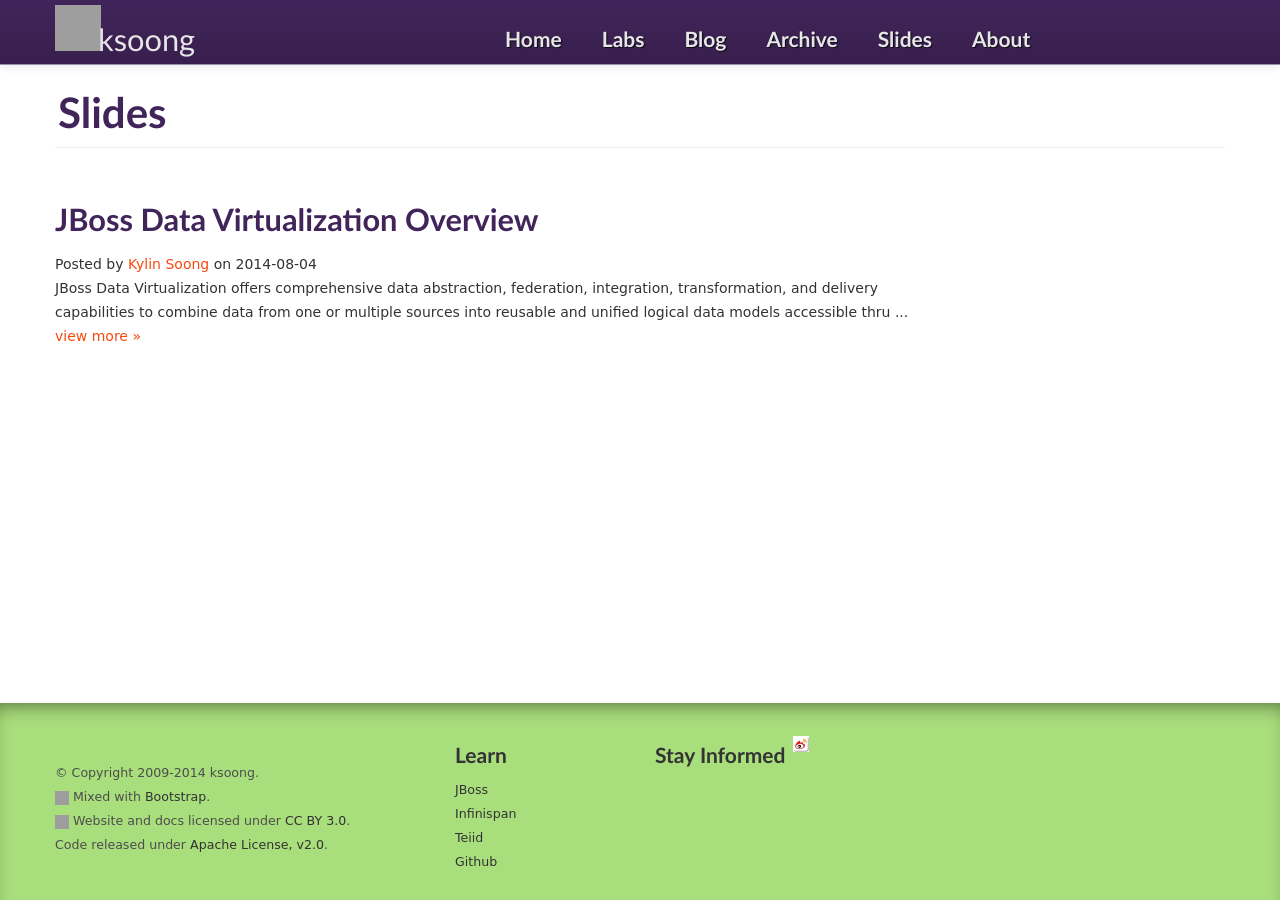
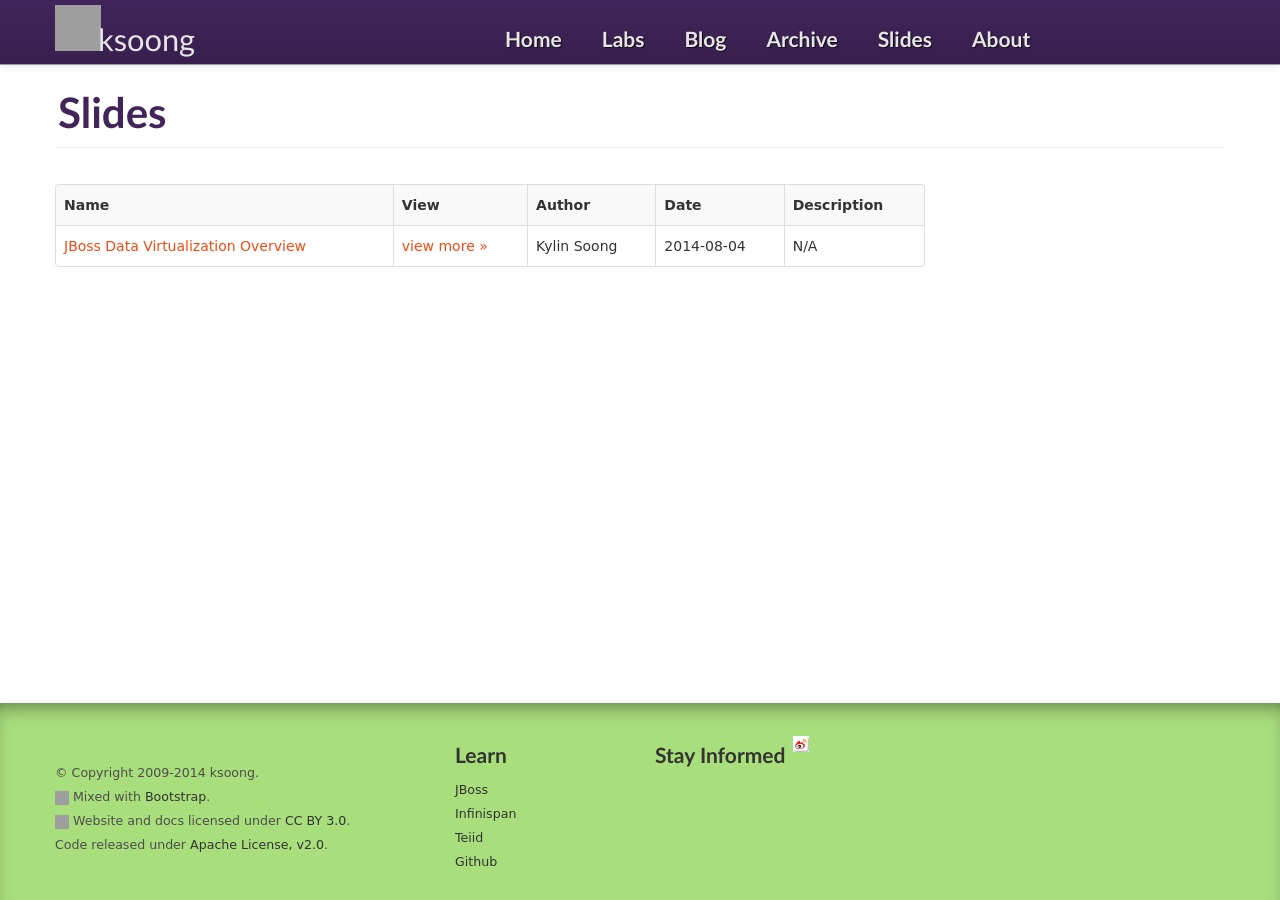
Before and after one commit to kylinsoong/kylinsoong.github.io, a Jekyll site: the page built from slide/index.html, in a window 1280 px wide. Built offline with Jekyll 4.4.1, drawn with Linux system fonts in a browser that asks for light colours; some web fonts are replaced; comment, search, counter and statistics services are not loaded; grey boxes are pictures that could not be loaded.

Commit message:
add slides and labs table

```diff
--- a/_layouts/default.html
+++ b/_layouts/default.html
@@ -29,6 +29,34 @@
     <script src="{{ "/css/bootstrap.js" | prepend: site.baseurl }}"></script>
     <script src="{{ "/css/prettify.js" | prepend: site.baseurl }}"></script>
     <script src="{{ "/css/site.js" | prepend: site.baseurl }}"></script>
+
+    {% if site.disqus.config %}
+        <script type="text/javascript">
+            //disqus
+            var disqus_shortname = '{{ site.disqus.id }}';
+            (function() {
+                var dsq = document.createElement('script');
+                dsq.type = 'text/javascript';
+                dsq.async = true;
+                dsq.src = 'http://' + disqus_shortname + '.disqus.com/embed.js';
+                (document.getElementsByTagName('head')[0] || document.getElementsByTagName('body')[0]).appendChild(dsq);
+            })();
+        </script>
+        {% else %}
+            {% if site.duoshuo.config %}
+            <script type="text/javascript">
+                var duoshuoQuery = {short_name:"{{ site.duoshuo.id }}"};
+                (function() {
+                    var ds = document.createElement('script');
+                    ds.type = 'text/javascript';
+                    ds.async = true;
+                    ds.src = (document.location.protocol == 'https:' ? 'https:' : 'http:') + '//static.duoshuo.com/embed.js';
+                    ds.charset = 'UTF-8';
+                    (document.getElementsByTagName('head')[0] || document.getElementsByTagName('body')[0]).appendChild(ds);
+                })();
+            </script>
+            {% endif %}
+        {% endif %}
 
 
   <body class="blog index">
--- a/slide/index.html
+++ b/slide/index.html
@@ -1,16 +1,28 @@
 ---
 layout: slide
+duoshuoid: ksoongpresentation
+title: View All Available Presentations
 ---
 
-              <h2 class="title">
-                 <a  href="{{ /slide/jdv-introduction }}">JBoss Data Virtualization Overview</a>
-              </h2>
-              <div class="byline">
-                <span class="author">Posted by
-                <a href="/about">{{ site.author }}</a> on</span>
-                <span class="dateinline">2014-08-04</span>
-              </div>
-            <div class="body">
-              JBoss Data Virtualization offers comprehensive data abstraction, federation, integration, transformation, and delivery capabilities to combine data from one or multiple sources into reusable and unified logical data models accessible thru ...
-              <a class="post-link" href="{{ /slide/jdv-introduction | prepend: site.baseurl }}">view more &raquo;</a>
-            </div>
+
+<table class="table table-bordered table-striped">
+    <tbody>
+        <tr>
+            <th>Name</th>
+            <th>View</th>
+	    <th>Author</th>
+	    <th>Date</th>
+	    <th>Description</th>
+        </tr>
+        <tr>
+	    <td><a href="{{ site.baseurl }}/slide/jdv-introduction"> JBoss Data Virtualization Overview</a></td>
+	    <td><a href="{{ site.baseurl }}/slide/jdv-introduction">view more &raquo;</a></td>
+	    <td>{{ site.author}}</td>
+            <td>2014-08-04</td>
+	    <td>N/A</td>
+        </tr>
+    </tbody>
+</table>
+
+<br>
+<div class="ds-thread" data-thread-key="{{ page.duoshuoid }}" data-title="{{ page.title }}" data-url="{{site.url}}{{ page.url }}"></div>
```
Also changed, not shown: _layouts/blogs.html (+0 -28 lines), lab/index.html (+27 -1 lines).
